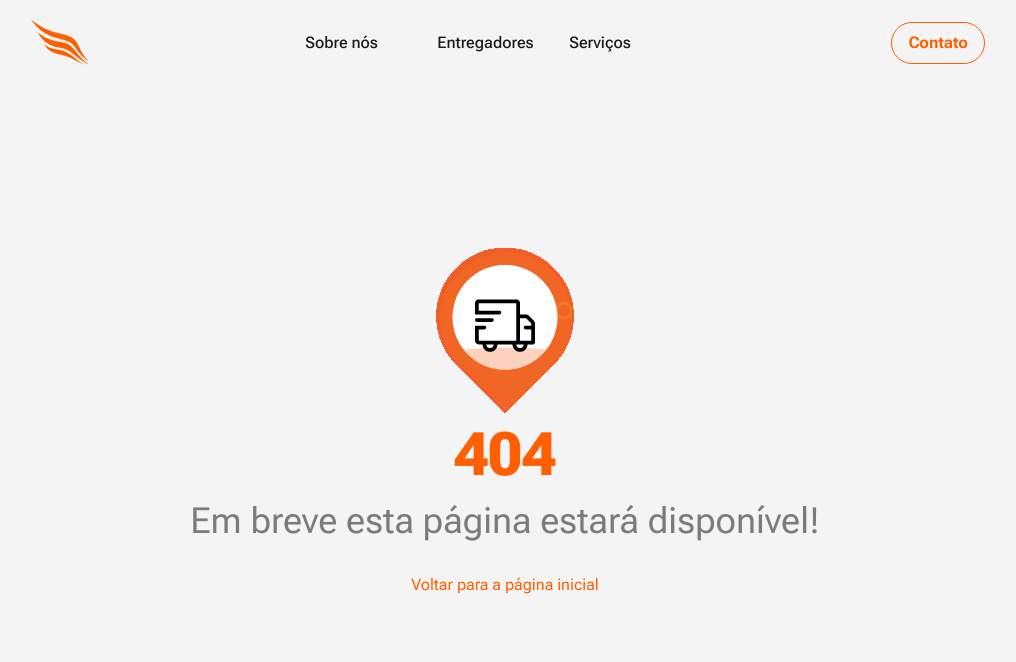
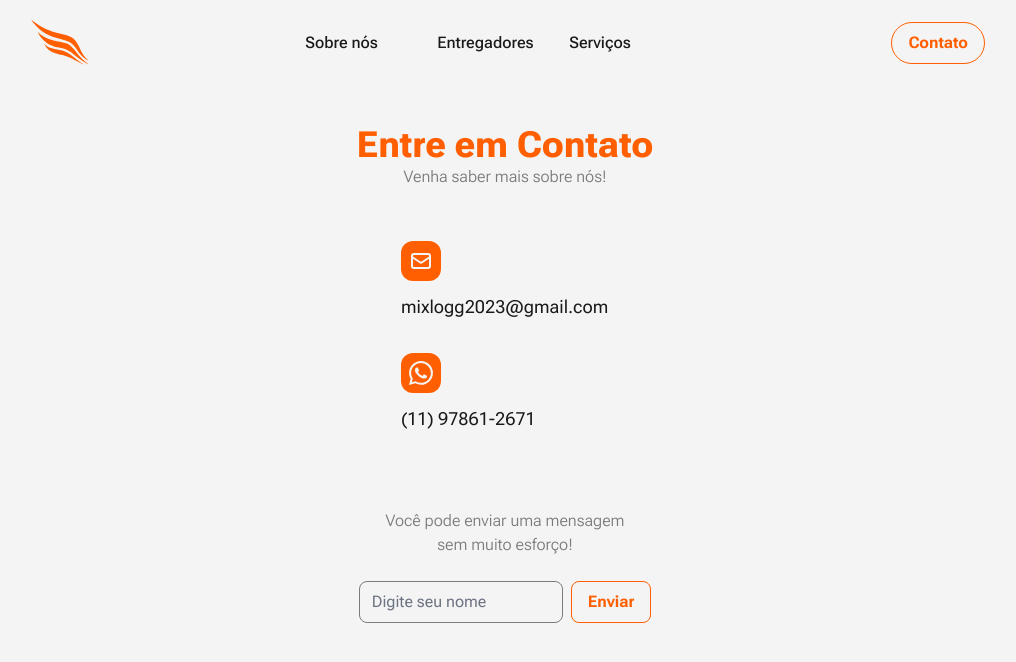
Before and after one commit to Mix-Logg/mix-site, a Next.js app: page /contact in a window 1280 px wide. Before the commit this address had no page. Shown: the top 662 px of the page, without its empty margins (135-1151 px from the left). Built offline with nearby package versions, Linux system fonts and the light colour scheme.

Commit message:
FEAT: Page contato

```diff
--- /dev/null
+++ b/app/contact/page.tsx
@@ -0,0 +1,80 @@
+// pages/contact.tsx
+"use client";
+import React, { useState } from "react";
+import Header from "../../layouts/header";
+import Button from "../../components/button";
+import { HiOutlineMail } from "react-icons/hi";
+import { BsWhatsapp } from "react-icons/bs";
+
+export default function Contact() {
+  const [nome, setNome] = useState("");
+
+  const handleNomeChange = (e: React.ChangeEvent<HTMLInputElement>) => {
+    setNome(e.target.value);
+  };
+
+  const enviarMensagemWhatsApp = () => {
+    const numeroWhatsApp = "5511978612671";
+    const mensagem = `Olá, meu nome é ${nome} gostaria de saber mais sobre a Mix!`;
+
+    const linkWhatsAppWeb = `https://web.whatsapp.com/send?phone=${numeroWhatsApp}&text=${encodeURIComponent(
+      mensagem
+    )}`;
+
+    window.location.href = linkWhatsAppWeb;
+  };
+
+  return (
+    <>
+      <Header />
+
+      <div className="item-center mt-10 flex flex-col gap-8">
+        <div className="mb-2 flex flex-col items-center justify-center">
+          <h1 className=" text-3xl font-extrabold text-primary md:text-4xl">
+            Entre em Contato
+          </h1>
+          <p className="text-base font-light text-secondary">
+            Venha saber mais sobre nós!
+          </p>
+        </div>
+
+        <div className="flex flex-col items-center justify-center gap-2  ">
+          <div className="flex flex-col items-start gap-3 p-3 text-lg font-normal text-terciary">
+            <div className="inline-flex rounded-xl bg-primary p-2">
+              <HiOutlineMail className="h-6 w-6 text-complement1" />
+            </div>
+            <p className="w-52">mixlogg2023@gmail.com</p>
+          </div>
+          <div className="flex flex-col items-start gap-3 p-3 text-lg font-normal text-terciary">
+            <div className=" inline-flex rounded-xl bg-primary p-2">
+              <BsWhatsapp className="h-6 w-6 text-complement1" />
+            </div>
+            <p className="w-52">(11) 97861-2671</p>
+          </div>
+        </div>
+
+        <div className="mt-8 flex flex-col items-center justify-center gap-2">
+          <p className="mb-4 text-center font-light text-secondary">
+            Você pode enviar uma mensagem <br /> sem muito esforço!
+          </p>
+          <div className="flex gap-2">
+            <input
+              type="text"
+              id="nome"
+              value={nome}
+              onChange={handleNomeChange}
+              placeholder="Digite seu nome"
+              className="flex rounded-lg border border-secondary bg-complement1 text-terciary hover:border-primary focus:border-primary focus:border-opacity-50 focus:outline-none focus:ring focus:ring-primary focus:ring-offset-2"
+            />
+            <Button
+              text="Enviar"
+              style="rounded-lg"
+              borderColorHover="primary"
+              onClick={enviarMensagemWhatsApp}
+            />
+          </div>
+        </div>
+      </div>
+    </>
+  );
+}
--- a/app/not-found.tsx
+++ b/app/not-found.tsx
@@ -43,18 +43,23 @@ const NotFoundPage: React.FC = () => {
     <>
       <Header />
       <FadeIn>
-
-
-      <div className="flex mt-40 flex-col items-center justify-center">
+        <div className="mt-40 flex flex-col items-center justify-center">
+        <Image
+            src={Truck}
+            alt="truck"
+            width={100}
+            height={120}
+            className="transition duration-300 md:hidden ease-in-out hover:opacity-80"
+          />
           <Image
             src={Truck}
             alt="truck"
             width={150}
             height={100}
-          className="transition duration-300 ease-in-out hover:opacity-80"
+            className="transition duration-300 hidden md:flex ease-in-out hover:opacity-80"
           />
-        <h1 className="mb-4 text-6xl font-extrabold text-primary">404 </h1>
-        <p className="mb-8 text-4xl font-extrabol text-secondary">
+          <h1 className="mb-4 text-4xl md:text-6xl font-extrabold text-primary">404 </h1>
+          <p className="font-extrabol mb-8 text-lg md:text-4xl text-secondary">
             Em breve esta página estará disponível!
           </p>
           <Link href="/">
```
Lines whose indentation alone changed are shown as unchanged.
